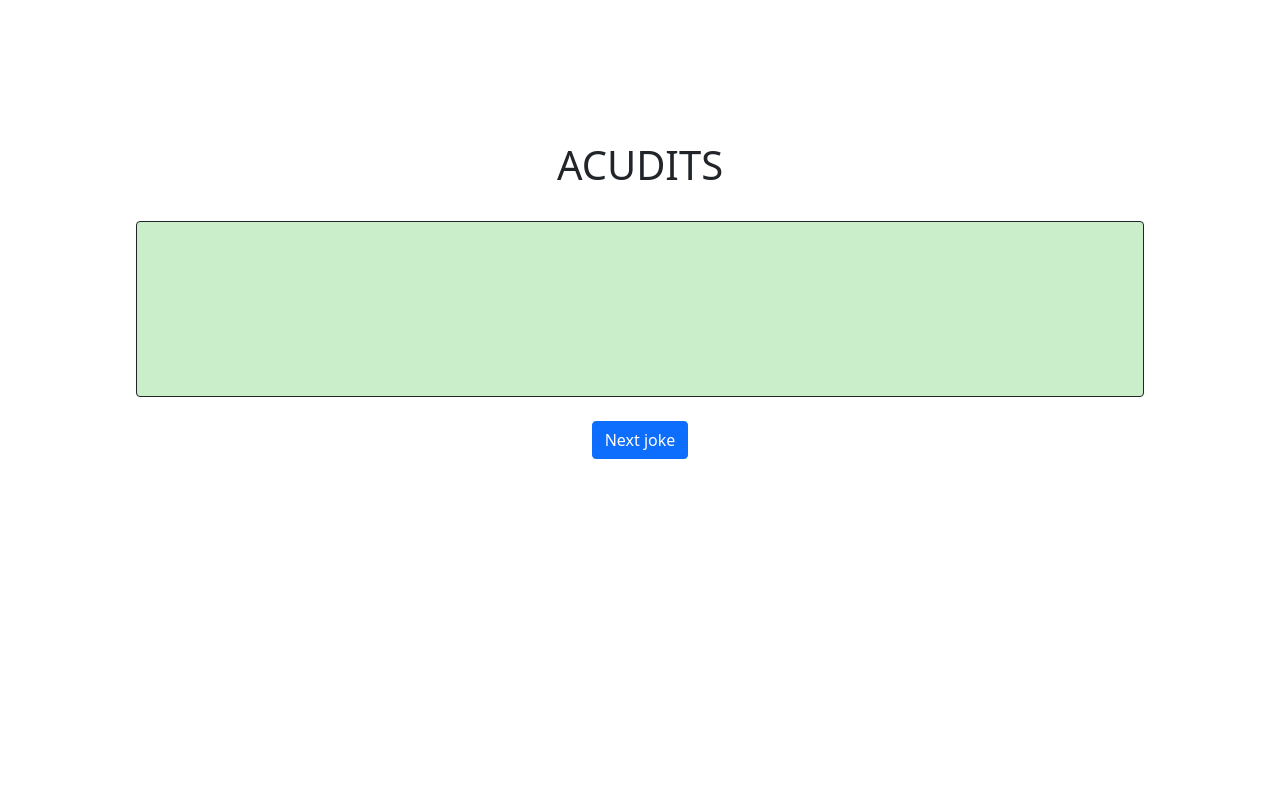
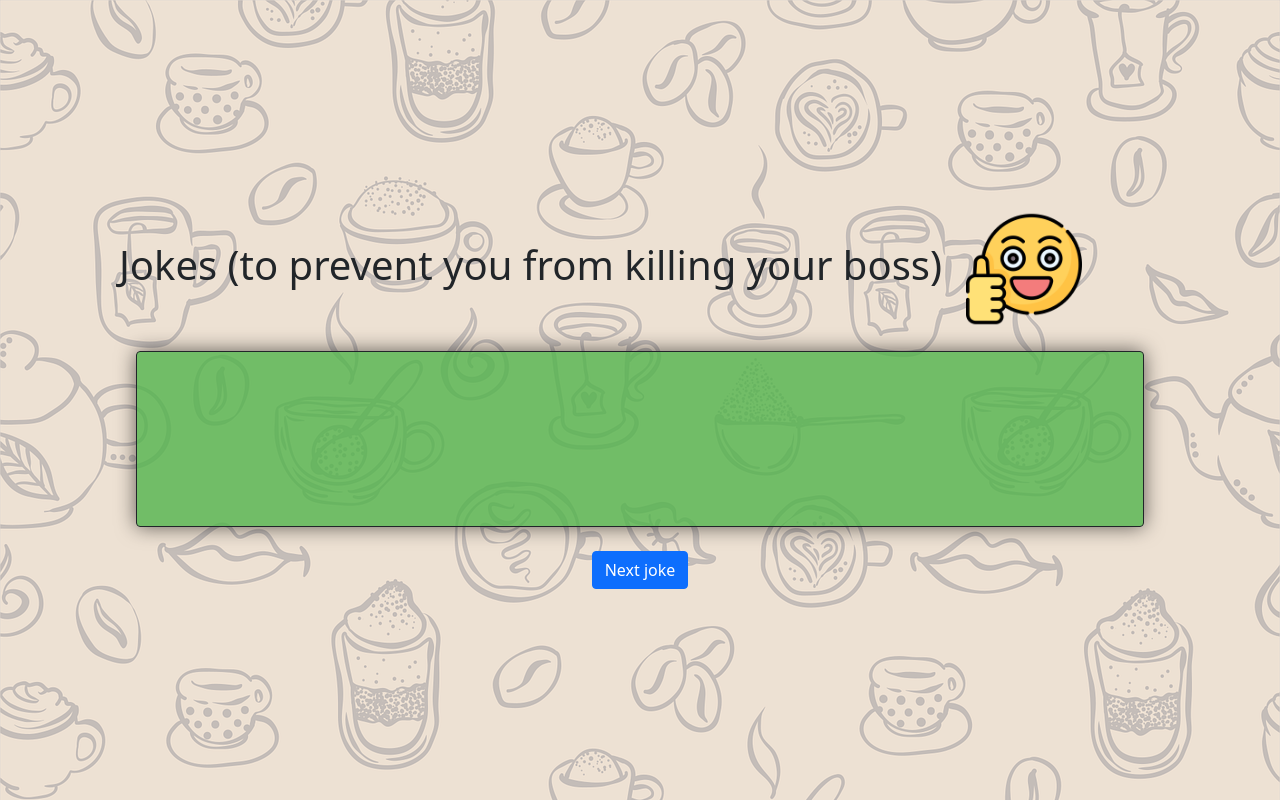
Before and after one commit to martinfrangul/acudits-generator, a website: page index.html in a window 1280 px wide. Drawn offline with nearby package versions, Linux system fonts and the light colour scheme; no server answers.

Commit message:
Estilos casi terminados

```diff
--- a/index.html
+++ b/index.html
@@ -16,17 +16,25 @@
     <div
       class="container-fluid h-100 d-flex flex-column align-items-center justify-content-center"
     >
-      <div class="row">
-        <div class="col mx-auto">
+      <div class="row mx-auto d-flex flex-row align-items-center justify-content-center">
+        <div class="col-9 d-flex justify-content-end">
           <div class="text-center">
-            <h1>ACUDITS</h1>
+            <h1>Jokes (to prevent you from killing your boss)</h1>
           </div>
         </div>
+        <div class="col-3">
+          <img src="./images/sonrisa.png" alt="title-icon" style="width: 40%" />
+        </div>
       </div>
-      <div class="row p-5 m-4 border border-dark rounded jokeBox d-flex justify-content-center align-items-center" >
-        <div class="col mx-auto d-flex justify-content-center align-items-center">
-          <div class="text-center ">
-            <p class="fs-4" id="joke"></p>
+      <div
+        class="card row p-5 m-4 border border-dark rounded jokeBox d-flex justify-content-center align-items-center"
+        style="background-color: rgba(83, 181, 77, 0.8)"
+      >
+        <div
+          class="col card-body mx-auto d-flex justify-content-center align-items-center"
+        >
+          <div class="text-center">
+            <p class="fs-4 card-text" style="color: rgb(0, 0, 0);" id="joke"></p>
           </div>
         </div>
       </div>
--- a/styles.css
+++ b/styles.css
@@ -1,11 +1,16 @@
 body {
-    margin: auto auto;
-    max-width: 1200px;
-    height: 600px;
+    margin: auto;
+    max-width: 1280px;
+    height: 100vh;
+    background-image: url(./images/coffee-bg-trans.png);
+    background-repeat: repeat; /* Asegura que la imagen de fondo se repita */
 }
 
+
 .jokeBox {
-    height: 11rem;
-    width: 63rem;
-    background-color: rgb(167, 227, 167, 0.6);
+  height: 11rem;
+  width: 63rem;
+  position: relative;
+  box-shadow: 0 0 20px rgba(0, 0, 0, 0.6); /* Ajusta la sombra según sea necesario */
+  background-color: rgba(83, 181, 77, 0.8);
 }
```
Also changed, not shown: images/coffee-bg-trans.png (added), images/coffee-bg.png (added), images/sonrisa.png (added).
